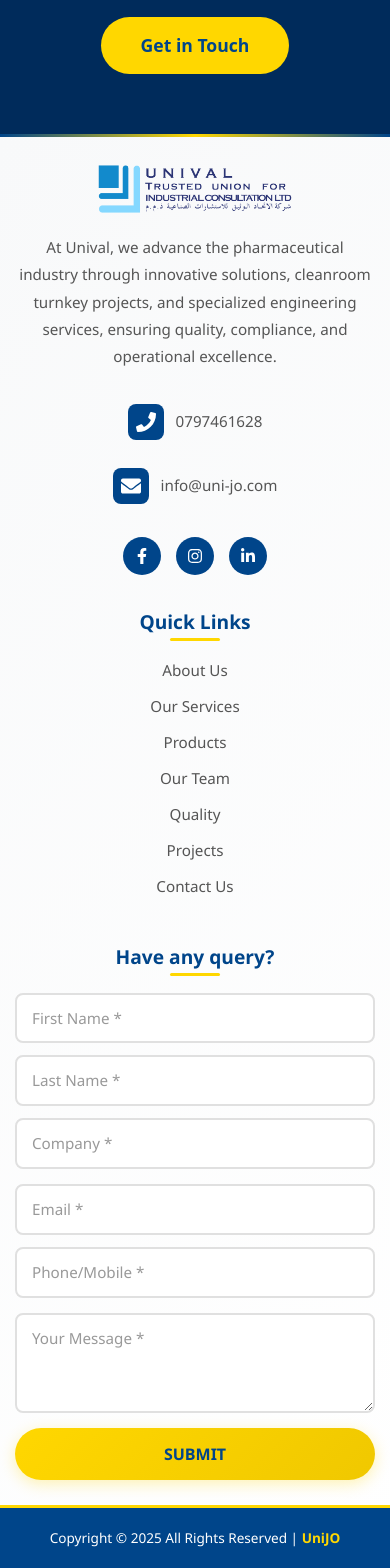
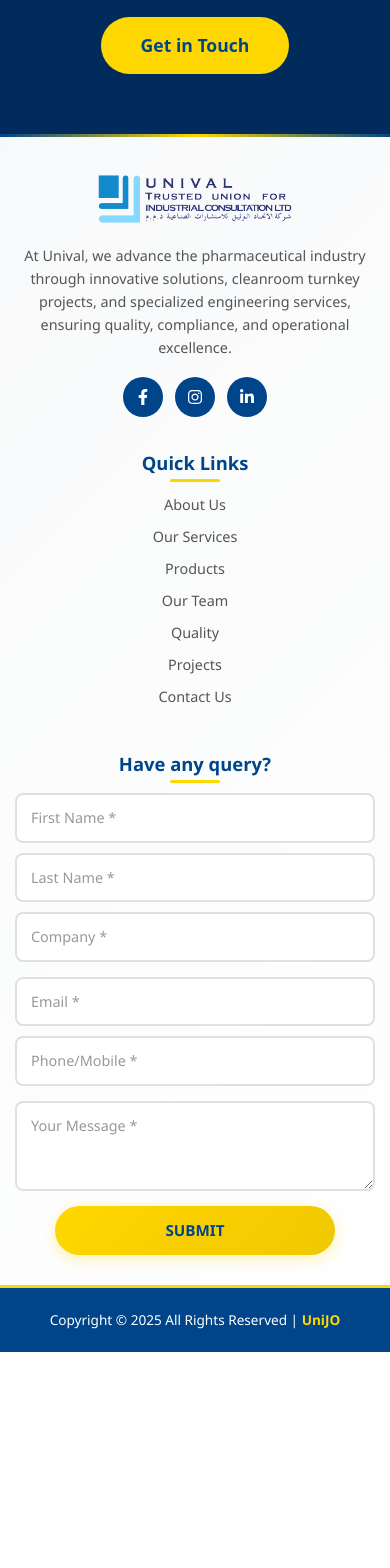
Before and after one commit to farisaljohari/uni-website, a React (Create React App) app: page /about in a window 390 px wide. Shown: the part 5890-7458 px from the top of the page. After the commit the page ends 7242 px from the top, so only its background shows below. Built offline with nearby package versions, Linux system fonts and the light colour scheme.

Commit message:
fix bugs

```diff
--- a/src/components/Footer.css
+++ b/src/components/Footer.css
@@ -80,44 +80,55 @@
 .footer-contact-info {
     display: flex;
     flex-direction: column;
-    gap: 12px;
+    gap: 16px;
     margin-bottom: 25px;
 }
 
 .footer-contact-item {
     display: flex;
     align-items: center;
-    gap: 12px;
+    gap: 14px;
     color: var(--color-text);
     text-decoration: none;
     transition: all 0.3s ease;
     font-size: 0.95rem;
-    padding: 8px 0;
+    padding: 12px 16px;
+    background: rgba(0, 78, 146, 0.05);
+    border-radius: 12px;
+    border: 1px solid rgba(0, 78, 146, 0.1);
 }
 
 .footer-contact-icon {
-    width: 36px;
-    height: 36px;
+    width: 40px;
+    height: 40px;
+    min-width: 40px;
     background: var(--color-primary);
     color: var(--color-white);
     display: flex;
     align-items: center;
     justify-content: center;
-    border-radius: 8px;
-    font-size: 0.9rem;
-    padding: 8px;
+    border-radius: 10px;
+    font-size: 1rem;
     transition: all 0.3s ease;
+}
+
+.footer-contact-item span {
+    flex: 1;
+    font-weight: 500;
+    letter-spacing: 0.3px;
 }
 
 .footer-contact-item:hover {
     color: var(--color-primary);
+    background: rgba(0, 78, 146, 0.08);
+    border-color: var(--color-accent);
     transform: translateX(5px);
 }
 
 .footer-contact-item:hover .footer-contact-icon {
     background: var(--color-accent);
     color: var(--color-primary);
-    transform: rotate(10deg) scale(1.1);
+    transform: rotate(10deg) scale(1.05);
     box-shadow: 0 5px 15px rgba(255, 215, 0, 0.4);
 }
 
@@ -357,8 +368,8 @@
 
 @media (max-width: 768px) {
     .footer-content {
-        padding: 40px 20px 30px;
-        gap: 35px;
+        padding: 50px 20px 35px;
+        gap: 40px;
         flex-direction: column;
     }
 
@@ -368,17 +379,37 @@
     }
 
     .logo-column .footer-logo {
-        height: 50px;
+        height: 55px;
         margin: 0 auto 20px;
         display: block;
     }
 
+    .footer-text {
+        font-size: 0.95rem;
+        line-height: 1.7;
+        margin-bottom: 20px;
+    }
+
     .footer-contact-info {
         align-items: center;
+        margin-bottom: 20px;
+        max-width: 400px;
+        margin-left: auto;
+        margin-right: auto;
+    }
+
+    .footer-contact-item {
+        justify-content: flex-start;
+        width: 100%;
     }
 
     .footer-socials {
         justify-content: center;
+    }
+
+    .footer-heading {
+        font-size: 1.25rem;
+        margin-bottom: 20px;
     }
 
     .footer-heading::after {
@@ -386,16 +417,42 @@
         transform: translateX(-50%);
     }
 
+    .footer-links {
+        margin-bottom: 10px;
+    }
+
     .footer-links li {
         transform: none;
+        margin-bottom: 10px;
     }
 
     .footer-links li:hover {
         transform: none;
     }
 
+    .footer-links a {
+        font-size: 0.95rem;
+        justify-content: center;
+    }
+
     .footer-links a::before {
         display: none;
+    }
+
+    .footer-form input,
+    .footer-form textarea {
+        font-size: 0.95rem;
+        padding: 13px 15px;
+    }
+
+    .footer-form .form-row {
+        gap: 10px;
+    }
+
+    .footer-form button {
+        width: 100%;
+        max-width: 280px;
+        margin: 0 auto;
     }
 
     .scroll-to-top {
@@ -408,21 +465,93 @@
 
 @media (max-width: 576px) {
     .footer-content {
-        padding: 30px 15px 25px;
+        padding: 40px 15px 30px;
+        gap: 35px;
+    }
+
+    .logo-column .footer-logo {
+        height: 50px;
+    }
+
+    .footer-text {
+        font-size: 0.9rem;
+        line-height: 1.6;
+        margin-bottom: 18px;
+    }
+
+    .footer-contact-info {
+        gap: 14px;
+        margin-bottom: 18px;
+    }
+
+    .footer-contact-item {
+        font-size: 0.9rem;
+        padding: 10px 14px;
+        gap: 12px;
+    }
+
+    .footer-contact-icon {
+        width: 36px;
+        height: 36px;
+        min-width: 36px;
+        font-size: 0.9rem;
+    }
+
+    .footer-socials {
+        gap: 12px;
     }
 
     .footer-socials a {
-        width: 38px;
-        height: 38px;
+        width: 40px;
+        height: 40px;
         font-size: 1rem;
+    }
+
+    .footer-heading {
+        font-size: 1.15rem;
+        margin-bottom: 18px;
+    }
+
+    .footer-links li {
+        margin-bottom: 8px;
+    }
+
+    .footer-links a {
+        font-size: 0.9rem;
+    }
+
+    .footer-form input,
+    .footer-form textarea {
+        font-size: 0.9rem;
+        padding: 12px 14px;
     }
 
     .footer-form .form-row {
         flex-direction: column;
+        gap: 10px;
+    }
+
+    .footer-form textarea {
+        min-height: 90px;
+    }
+
+    .footer-form button {
+        width: 100%;
+        padding: 13px 28px;
+        font-size: 0.95rem;
     }
 
     .footer-bottom {
-        padding: 20px 15px;
+        padding: 22px 15px;
         font-size: 0.85rem;
+        line-height: 1.5;
+    }
+
+    .scroll-to-top {
+        width: 42px;
+        height: 42px;
+        bottom: 18px;
+        right: 18px;
+        font-size: 1.3rem;
     }
 }
--- a/src/components/Footer.jsx
+++ b/src/components/Footer.jsx
@@ -35,16 +35,7 @@ export default function Footer() {
             solutions, cleanroom turnkey projects, and specialized engineering
             services, ensuring quality, compliance, and operational excellence.
           </p>
-          <div className="footer-contact-info">
-            <a href="tel:0797461628" className="footer-contact-item">
-              <FaPhone className="footer-contact-icon" />
-              <span>0797461628</span>
-            </a>
-            <a href="mailto:info@uni-jo.com" className="footer-contact-item">
-              <FaEnvelope className="footer-contact-icon" />
-              <span>info@uni-jo.com</span>
-            </a>
-          </div>
+
           <div className="footer-socials">
             <a href="https://facebook.com" target="_blank" rel="noopener noreferrer">
               <FaFacebookF />
--- a/src/components/HeroSection.css
+++ b/src/components/HeroSection.css
@@ -278,14 +278,15 @@
 
 @media (max-width: 768px) {
     .hero-section {
-        padding: 25px 15px;
-        height: 100vh;
+        padding: 60px 15px 40px;
+        min-height: 100vh;
+        height: auto;
     }
 
     .hero-content {
         flex-direction: column;
         text-align: center;
-        gap: 20px;
+        gap: 30px;
     }
 
     .hero-text {
@@ -294,22 +295,23 @@
 
     .hero-title {
         font-size: 2rem;
-        margin-bottom: 10px;
+        margin-bottom: 15px;
     }
 
     .hero-description {
         font-size: 0.95rem;
-        margin-bottom: 15px;
+        margin-bottom: 20px;
     }
 
     .hero-badge {
         justify-content: center;
-        margin-bottom: 10px;
+        margin-bottom: 15px;
     }
 
     .hero-highlights {
         justify-content: center;
-        margin-bottom: 15px;
+        margin-bottom: 20px;
+        gap: 10px;
     }
 
     .hero-cta-buttons {
@@ -323,50 +325,72 @@
         justify-content: center;
     }
 
+    .hero-image {
+        max-width: 100%;
+    }
+
     .map-wrapper {
-        margin-top: 15px;
+        margin-top: 20px;
+        max-width: 500px;
+        margin-left: auto;
+        margin-right: auto;
     }
 }
 
 @media (max-width: 576px) {
     .hero-section {
-        padding: 20px 15px;
+        padding: 80px 15px 30px;
+        min-height: 100vh;
+        height: auto;
+    }
+
+    .hero-content {
+        gap: 25px;
     }
 
     .hero-title {
-        font-size: 1.75rem;
-        margin-bottom: 8px;
+        font-size: 1.6rem;
+        margin-bottom: 12px;
+        line-height: 1.3;
     }
 
     .hero-description {
         font-size: 0.9rem;
+        margin-bottom: 18px;
+        line-height: 1.6;
+    }
+
+    .hero-badge {
+        font-size: 0.8rem;
+        padding: 6px 16px;
         margin-bottom: 12px;
     }
 
-    .hero-badge {
-        font-size: 0.85rem;
-        padding: 6px 16px;
-        margin-bottom: 8px;
-    }
-
     .hero-highlights {
-        margin-bottom: 12px;
+        margin-bottom: 18px;
+        gap: 8px;
     }
 
     .highlight {
-        padding: 8px 14px;
-        font-size: 0.85rem;
+        padding: 8px 12px;
+        font-size: 0.8rem;
+        gap: 6px;
     }
 
     .highlight-icon {
-        width: 26px;
-        height: 26px;
-        font-size: 0.95rem;
+        width: 24px;
+        height: 24px;
+        font-size: 0.9rem;
     }
 
     .btn-hero-primary,
     .btn-hero-secondary {
-        padding: 10px 24px;
+        padding: 12px 28px;
         font-size: 0.9rem;
     }
+
+    .map-wrapper {
+        max-width: 100%;
+        margin-top: 15px;
+    }
 }
--- a/src/pages/Home.jsx
+++ b/src/pages/Home.jsx
@@ -36,7 +36,7 @@ const Home = () => {
     {
       name: "STC",
       category: "Mixing & Granulation",
-      image: "https://images.unsplash.com/photo-1583911860-73bffc9e6b81?w=400",
+      image: "https://images.unsplash.com/photo-1532187863486-abf9dbad1b69?w=400",
     },
   ];
 
```
Also changed, not shown: 1 other file (tests, documents, lock files or other folders).
